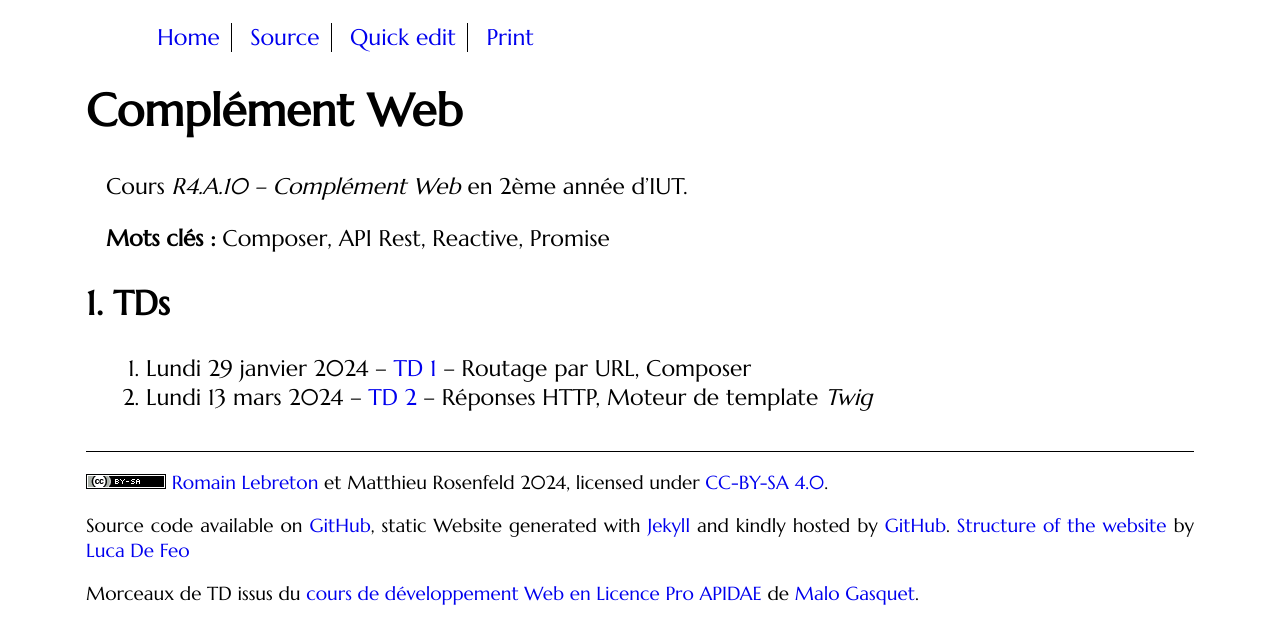
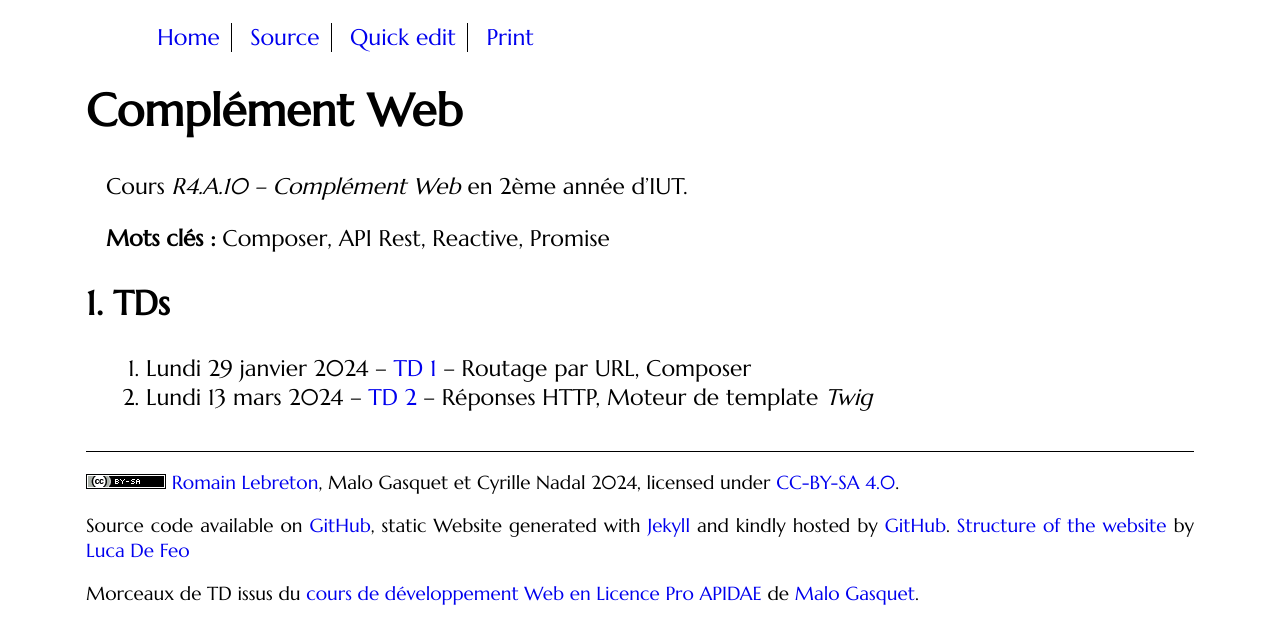
Before and after one commit to romainlebreton/R4.A.10-ComplementWeb, a Jekyll site: the page built from index.md, in a window 1280 px wide. Shown: the top 644 px of the page. Built offline with Jekyll 4.4.1, drawn with Linux system fonts in a browser that asks for light colours; some web fonts are replaced.

Commit message:
Fix intervenants

```diff
--- a/_layouts/main.html
+++ b/_layouts/main.html
@@ -57,8 +57,8 @@
                 <p><a rel="license" href="https://creativecommons.org/licenses/by-sa/4.0/">
                         <img alt="Creative Commons Licence" style="border-width:0"
                             src="{{ site.baseurl }}/assets/80x15.png" /></a>
-                    <a href="https://github.com/romainlebreton">Romain Lebreton</a> et
-                    Matthieu Rosenfeld
+                    <a href="https://github.com/romainlebreton">Romain Lebreton</a>,
+                    Malo Gasquet et Cyrille Nadal
                     {{ site.time | date:"%Y" }}, licensed
                     under <a rel="license" class="print-link"
                         href="https://creativecommons.org/licenses/by-sa/4.0/">CC-BY-SA
```
